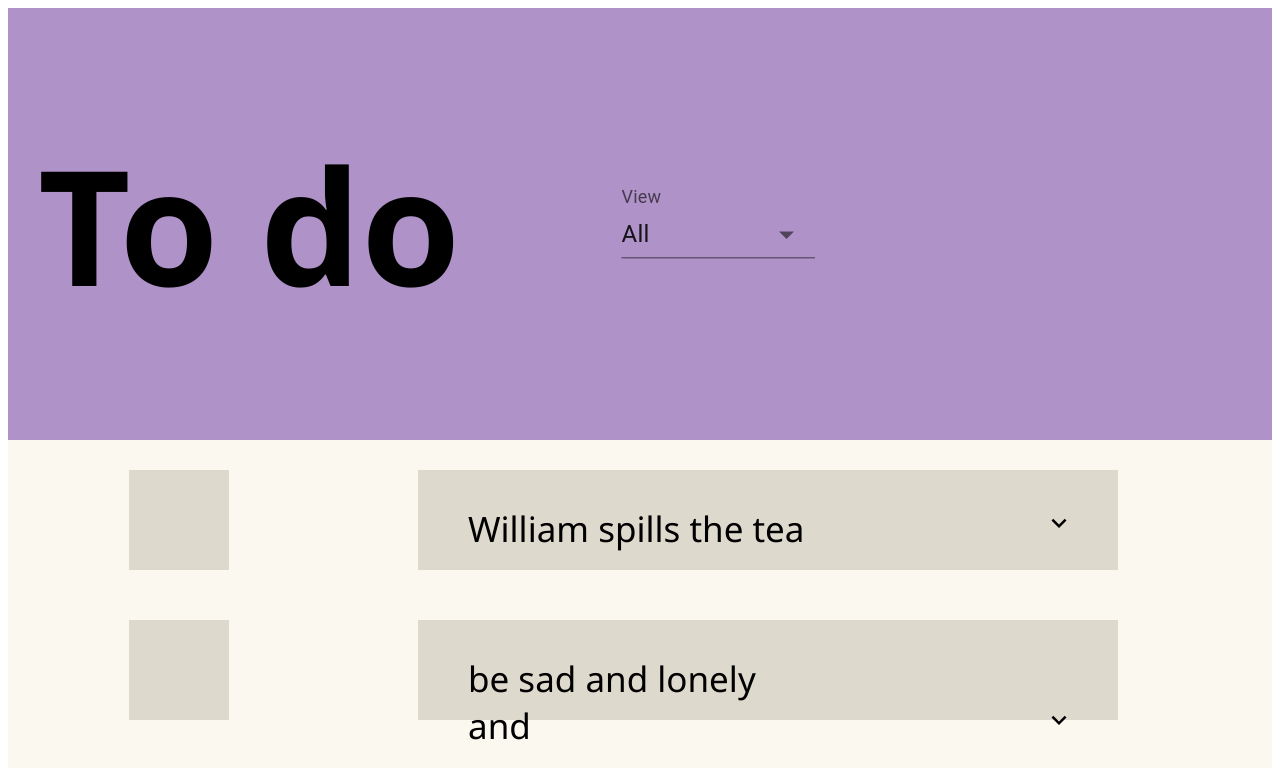
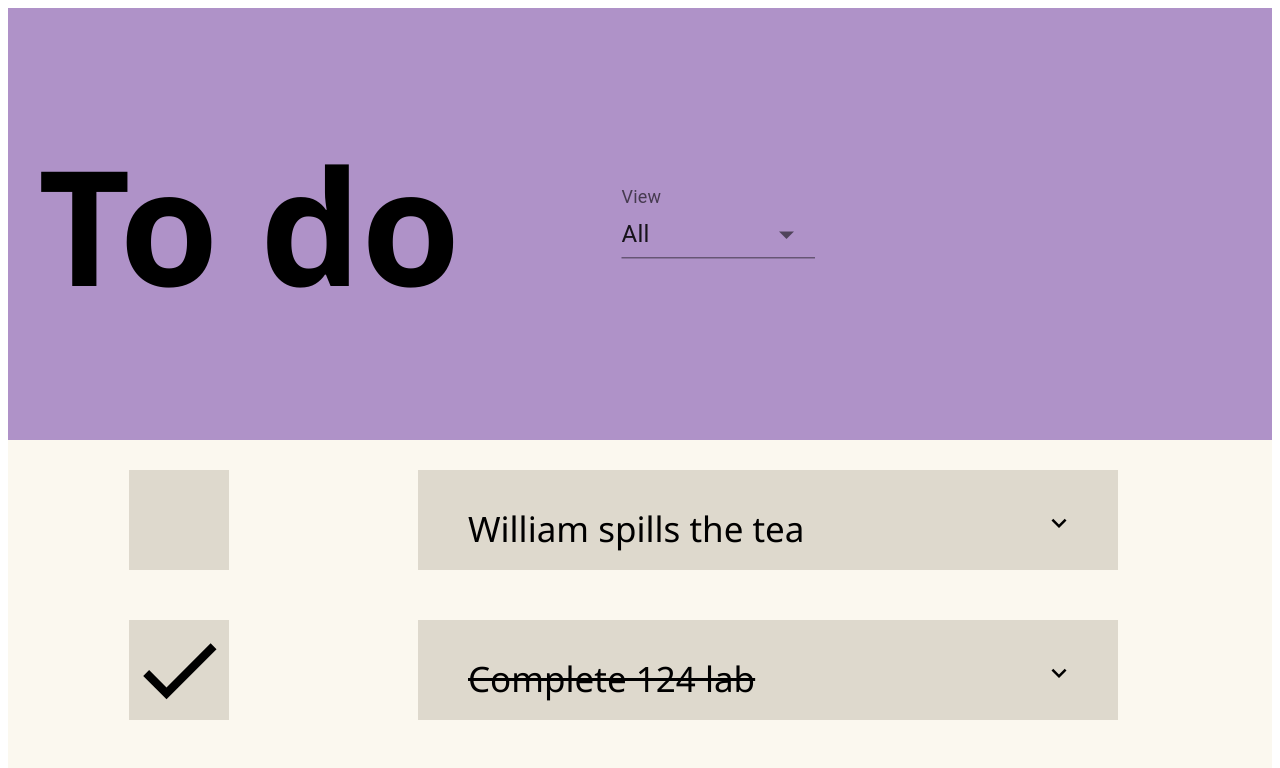
Before and after one commit to William-La/cs124, a React (Create React App) app: page / in a window 1280 px wide. Shown: the top 768 px of the page. Built offline with nearby package versions, Linux system fonts and the light colour scheme.

Commit message:
update default tasks

```diff
--- a/src/App.js
+++ b/src/App.js
@@ -13,8 +13,8 @@ const initialData = [
     },
     {
         id: "1",
-        title: "be sad and lonely and",
-        completed: false
+        title: "Complete 124 lab",
+        completed: true
     },
     {
         id: "2",
```
